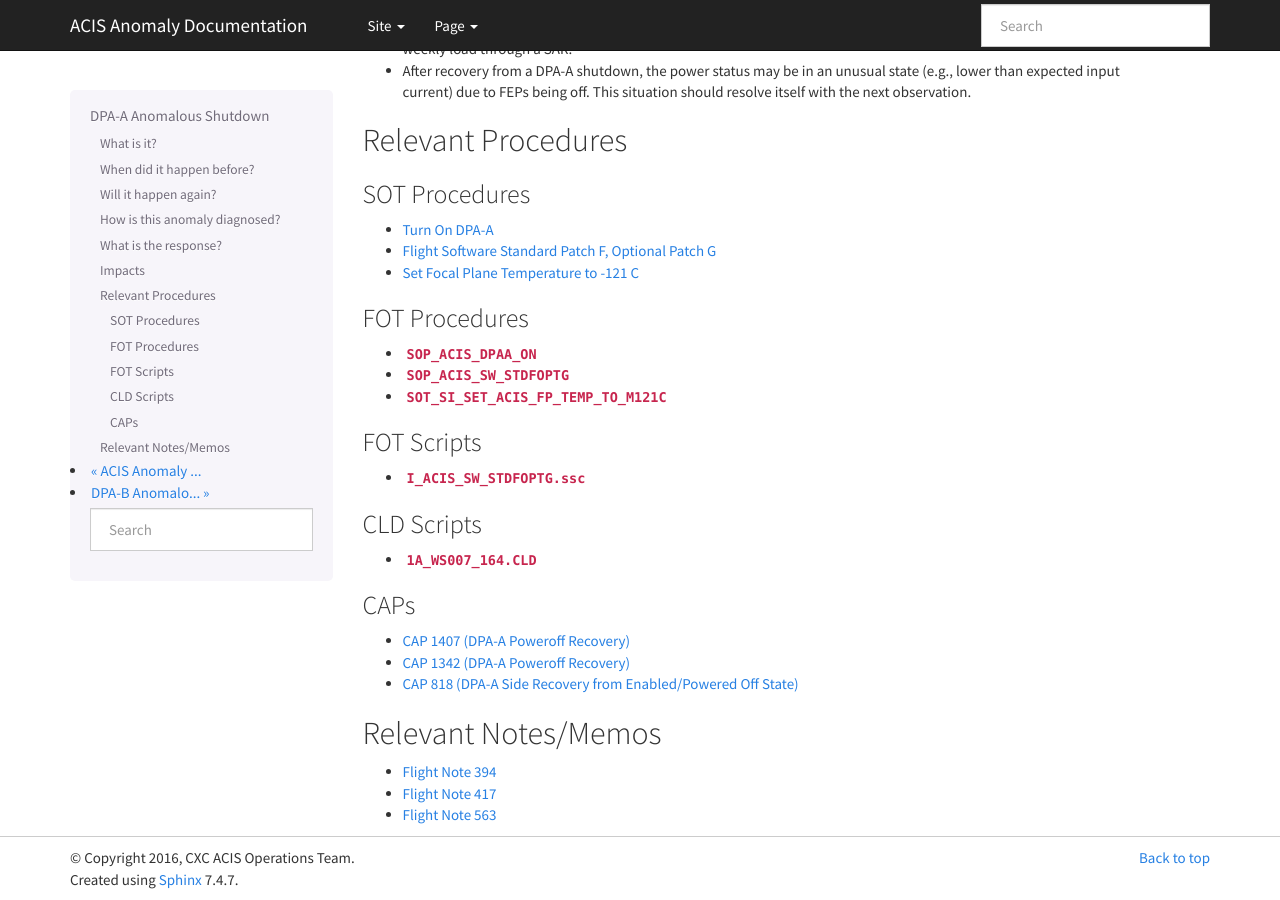
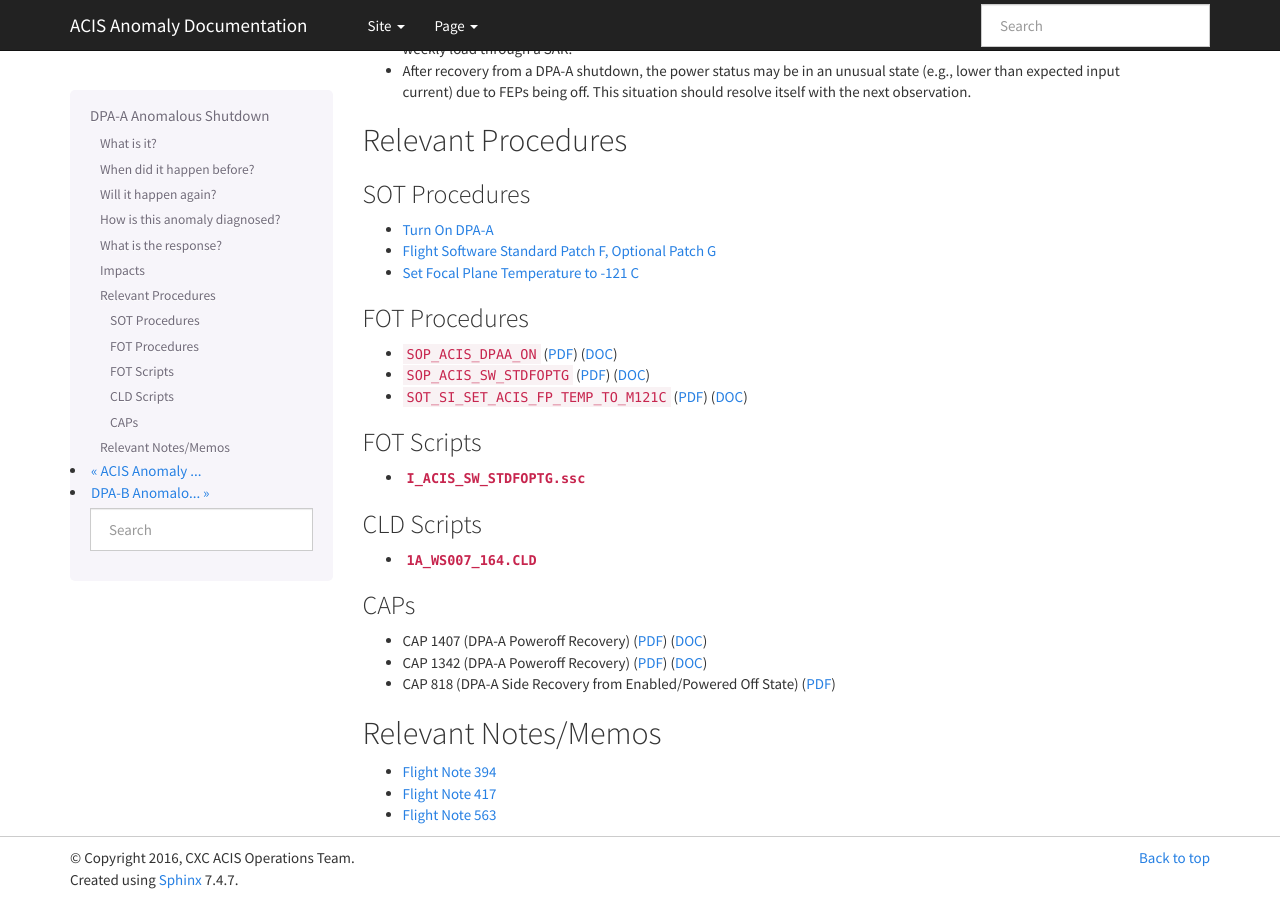
Before and after one commit to acisops/acis_anomaly_pages, a Sphinx documentation site: the page built from source/dpaa_shutdown.rst, in a window 1280 px wide and 900 px high, scrolled down 1599 px. Built offline with Sphinx 7.4.7, drawn with Linux system fonts in a browser that asks for light colours.

Commit message:
Add links to PDF and DOC versions of documents

```diff
--- a/source/dpaa_shutdown.rst
+++ b/source/dpaa_shutdown.rst
@@ -95,11 +95,29 @@ Relevant Procedures
 .. |dpaa_on| replace:: ``SOP_ACIS_DPAA_ON``
 .. _dpaa_on: https://occweb.cfa.harvard.edu/occweb/FOT/configuration/procedures/SOP/SOP_ACIS_DPAA_ON.pdf
 
+.. |dpaa_on_pdf| replace:: PDF
+.. _dpaa_on_pdf: https://occweb.cfa.harvard.edu/occweb/FOT/configuration/procedures/SOP/SOP_ACIS_DPAA_ON.pdf
+
+.. |dpaa_on_doc| replace:: DOC
+.. _dpaa_on_doc: https://occweb.cfa.harvard.edu/occweb/FOT/configuration/procedures/SOP/SOP_ACIS_DPAA_ON.doc
+
 .. |stdfoptg| replace:: ``SOP_ACIS_SW_STDFOPTG``
 .. _stdfoptg: https://occweb.cfa.harvard.edu/occweb/FOT/configuration/procedures/SOP/SOP_ACIS_SW_STDFOPTG.pdf
 
+.. |stdfoptg_pdf| replace:: PDF
+.. _stdfoptg_pdf: https://occweb.cfa.harvard.edu/occweb/FOT/configuration/procedures/SOP/SOP_ACIS_SW_STDFOPTG.pdf
+
+.. |stdfoptg_doc| replace:: DOC
+.. _stdfoptg_doc: https://occweb.cfa.harvard.edu/occweb/FOT/configuration/procedures/SOP/SOP_ACIS_SW_STDFOPTG.doc
+
 .. |fptemp_121| replace:: ``SOT_SI_SET_ACIS_FP_TEMP_TO_M121C``
 .. _fptemp_121: https://occweb.cfa.harvard.edu/occweb/FOT/configuration/procedures/SOP/SOP_SI_SET_ACIS_FP_TEMP_TO_M121C.pdf
+
+.. |fptemp_121_pdf| replace:: PDF
+.. _fptemp_121_pdf: https://occweb.cfa.harvard.edu/occweb/FOT/configuration/procedures/SOP/SOP_SI_SET_ACIS_FP_TEMP_TO_M121C.pdf
+
+.. |fptemp_121_doc| replace:: DOC
+.. _fptemp_121_doc: https://occweb.cfa.harvard.edu/occweb/FOT/configuration/procedures/SOP/SOP_SI_SET_ACIS_FP_TEMP_TO_M121C.pdf
 
 .. |wsvidalldn| replace:: ``1A_WS007_164.CLD``
 .. _wsvidalldn: https://occweb.cfa.harvard.edu/occweb/FOT/configuration/archive/cld/1A_WS007_164.CLD
@@ -117,9 +135,9 @@ SOT Procedures
 FOT Procedures
 ++++++++++++++
 
-* |dpaa_on|_
-* |stdfoptg|_
-* |fptemp_121|_
+* ``SOP_ACIS_DPAA_ON`` (|dpaa_on_pdf|_) (|dpaa_on_doc|_)
+* ``SOP_ACIS_SW_STDFOPTG`` (|stdfoptg_pdf|_) (|stdfoptg_doc|_)
+* ``SOT_SI_SET_ACIS_FP_TEMP_TO_M121C`` (|fptemp_121_pdf|_) (|fptemp_121_doc|_)
 
 FOT Scripts
 +++++++++++
@@ -134,9 +152,24 @@ CLD Scripts
 CAPs
 ++++
 
-* `CAP 1407 (DPA-A Poweroff Recovery) <http://cxc.cfa.harvard.edu/acis/CAPs/CAP1407_dpaa_poweroff_recovery.pdf>`_
-* `CAP 1342 (DPA-A Poweroff Recovery) <https://occweb.cfa.harvard.edu/occweb/FOT/configuration/CAPs/1301_1400/CAP_1342_dpaa_poweroff_recovery/CAP_1342_dpaa_poweroff_recovery.pdf>`_
-* `CAP 818 (DPA-A Side Recovery from Enabled/Powered Off State) <https://occweb.cfa.harvard.edu/occweb/FOT/configuration/CAPs/0801_0900/CAP_0818_DPA-A%20Power%20Off%20Recovery/CAP_818_2002_354_not_signed.pdf>`_
+.. |cap818_pdf| replace:: PDF
+.. _cap818_pdf: https://occweb.cfa.harvard.edu/occweb/FOT/configuration/CAPs/0801_0900/CAP_0818_DPA-A%20Power%20Off%20Recovery/CAP_818_2002_354_not_signed.pdf
+
+.. |cap1342_pdf| replace:: PDF
+.. _cap1342_pdf: https://occweb.cfa.harvard.edu/occweb/FOT/configuration/CAPs/1301_1400/CAP_1342_dpaa_poweroff_recovery/CAP_1342_dpaa_poweroff_recovery.pdf
+
+.. |cap1342_doc| replace:: DOC
+.. _cap1342_doc: https://occweb.cfa.harvard.edu/occweb/FOT/configuration/CAPs/1301_1400/CAP_1342_dpaa_poweroff_recovery/CAP_1342_dpaa_poweroff_recovery.doc
+
+.. |cap1407_pdf| replace:: PDF
+.. _cap1407_pdf: http://cxc.cfa.harvard.edu/acis/CAPs/CAP1407_dpaa_poweroff_recovery.pdf
+
+.. |cap1407_doc| replace:: DOC
+.. _cap1407_doc: http://cxc.cfa.harvard.edu/acis/CAPs/CAP1407_dpaa_poweroff_recovery.doc
+
+* CAP 1407 (DPA-A Poweroff Recovery) (|cap1407_pdf|_) (|cap1407_doc|_)
+* CAP 1342 (DPA-A Poweroff Recovery) (|cap1342_pdf|_) (|cap1342_doc|_)
+* CAP 818 (DPA-A Side Recovery from Enabled/Powered Off State) (|cap818_pdf|_)
 
 Relevant Notes/Memos
 --------------------
--- a/source/dpab_shutdown.rst
+++ b/source/dpab_shutdown.rst
@@ -136,6 +136,9 @@ Relevant Procedures
 .. |cap1055_pdf| replace:: PDF
 .. _cap1055_pdf: https://occweb.cfa.harvard.edu/occweb/FOT/configuration/CAPs/1001_1100/CAP_1055_Turn_on_DPA_B/CAP_1055_CMDing_Turn_On_DPA_B_warmboot_BEP_A_sign.pdf
 
+.. |cap1055_doc| replace:: DOC
+.. _cap1055_doc: https://occweb.cfa.harvard.edu/occweb/FOT/configuration/CAPs/1001_1100/CAP_1055_Turn_on_DPA_B/CAP_1055_Turn_on_DPA-B.doc
+
 SOT Procedures
 ++++++++++++++
 
@@ -153,4 +156,4 @@ FOT Procedures
 CAPs
 ++++
 
-* CAP 1055 (Commanding to Turn On DPA Side B and Warm Boot BEP Side A) (|cap1055_pdf|_)
+* CAP 1055 (Commanding to Turn On DPA Side B and Warm Boot BEP Side A) (|cap1055_pdf|_) (|cap1055_doc|_)
```
